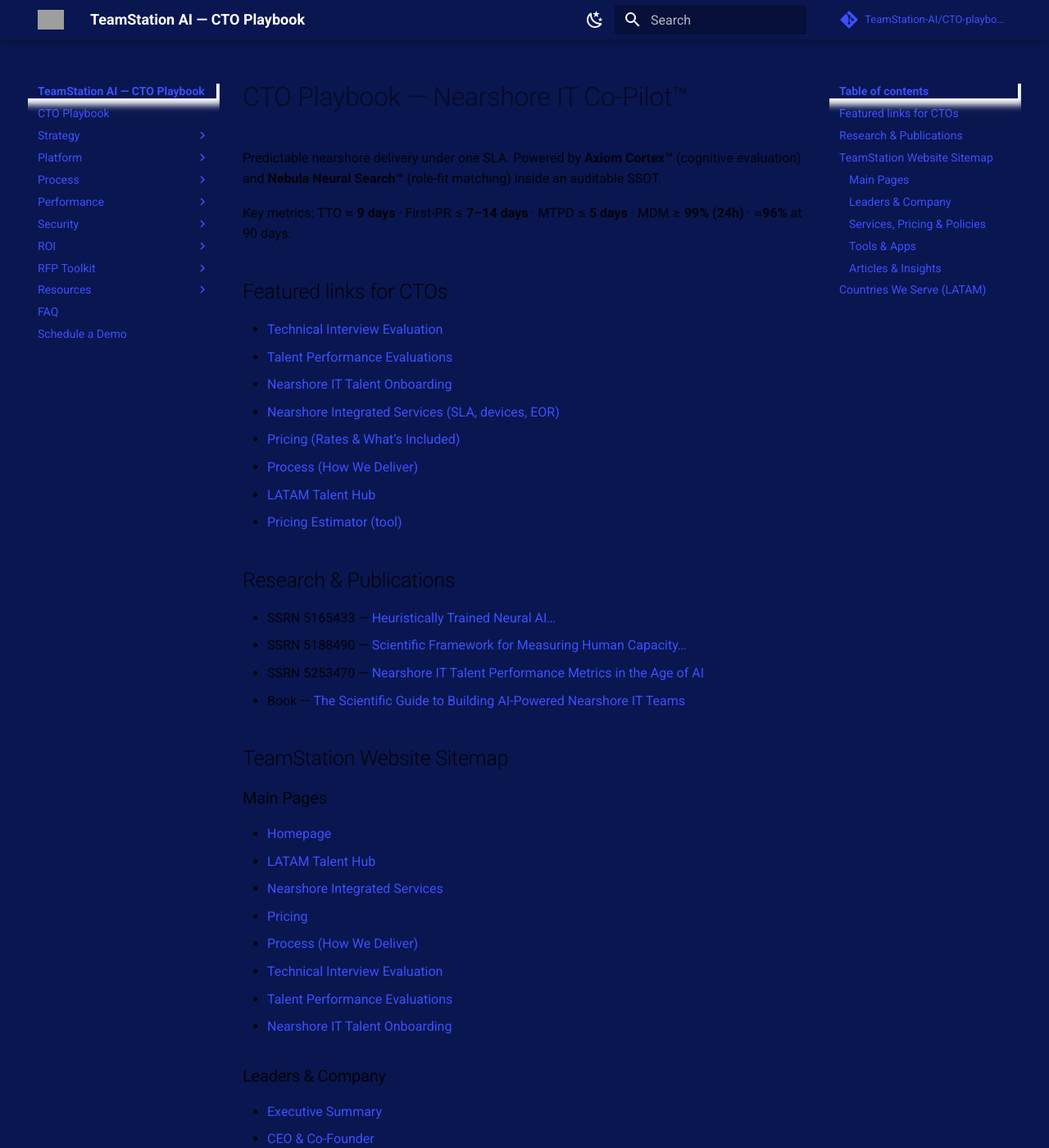
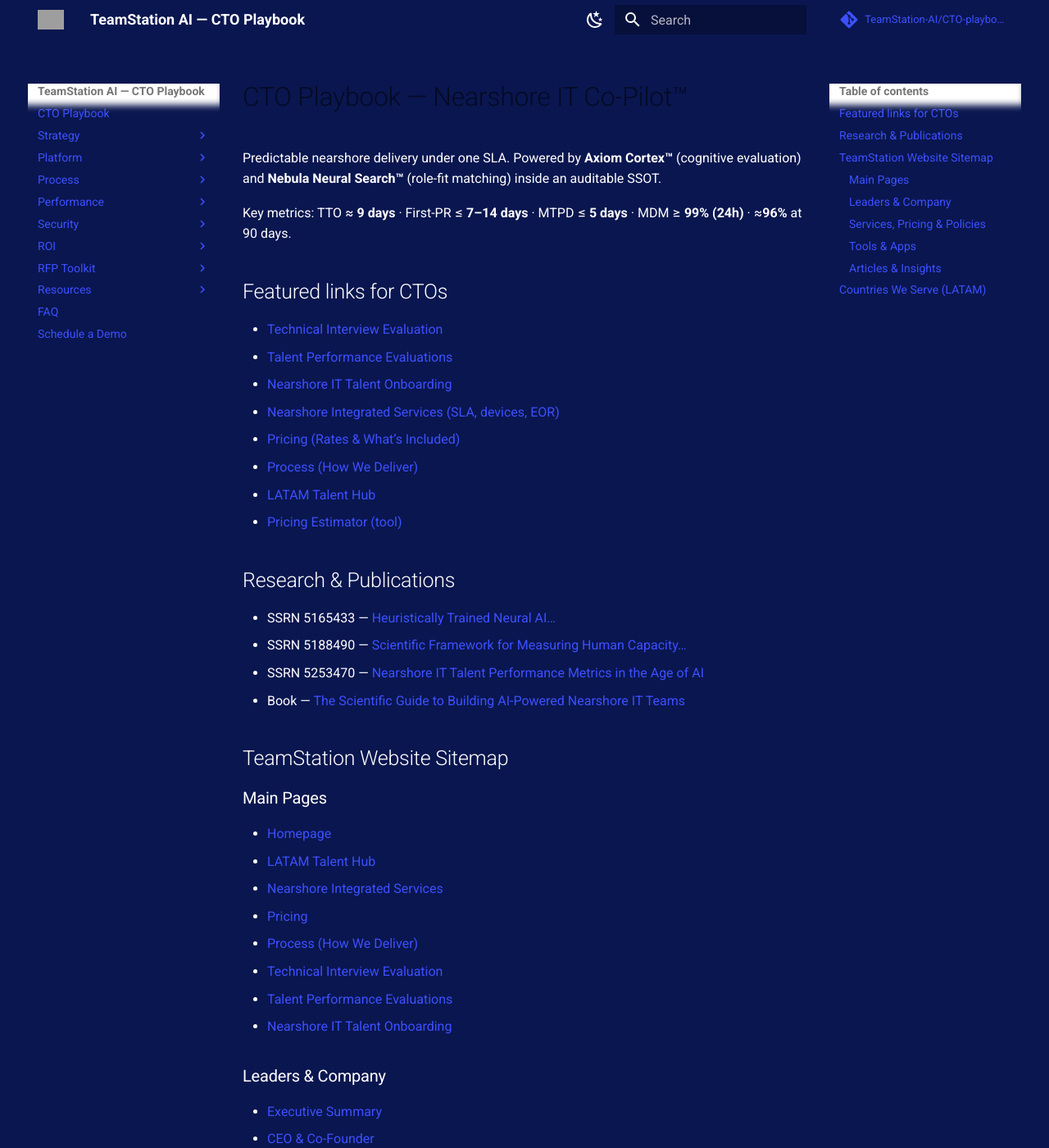
Before and after one commit to TeamStation-AI/CTO-playbook, an MkDocs documentation site: the page built from docs/index.md, in a window 1280 px wide and 1400 px high. Shown: the whole window at 82% size. Built offline with MkDocs 1.6.1 and Material for MkDocs 9.7.7, drawn with Linux system fonts in a browser that asks for light colours; comment, search, counter and statistics services are not loaded; grey boxes are pictures that could not be loaded.

Commit message:
Refactor CSS comments and improve styles

```diff
--- a/docs/assets/custom.css
+++ b/docs/assets/custom.css
@@ -1,41 +1,39 @@
-/* Force page background */
+/* FORCE ALL BACKGROUNDS */
 body,
 .md-container,
 .md-main,
-.md-content {
+.md-content,
+.md-typeset,
+.md-typeset__table,
+.md-typeset__scrollwrap,
+.md-sidebar,
+.md-nav,
+.md-footer,
+.md-header,
+.md-tabs {
   background: #0a164f !important;
+  color: #fff !important;
 }
 
-/* Force header and footer color */
-.md-header, .md-footer {
-  background: #0a164f !important;
-  border: none !important;
-}
-
-/* Navigation and links */
-a, .md-nav__link, .md-nav__item .md-nav__link--active {
+/* NAVIGATION AND LINKS */
+a, .md-nav__link, .md-nav__item .md-nav__link--active, .md-typeset a {
   color: #3c50ff !important;
 }
 
-/* Code blocks */
+/* CODE BLOCKS */
 pre, code, .md-typeset code {
   background: #191970 !important;
   color: #ad00ff !important;
 }
 
-/* Sidebar navigation */
-.md-sidebar, .md-nav {
-  background: #0a164f !important;
-}
-
-/* Table of contents */
-.md-nav__list, .md-nav__title {
-  background: #0a164f !important;
-  color: #3c50ff !important;
-}
-
-/* Button colors (if any) */
+/* BUTTONS */
 .md-button, .md-button--primary {
   background: #3c50ff !important;
   color: #fff !important;
 }
+
+/* REMOVE SHADOW AND BORDER */
+.md-header, .md-footer, .md-tabs, .md-sidebar, .md-nav {
+  box-shadow: none !important;
+  border: none !important;
+}
```
